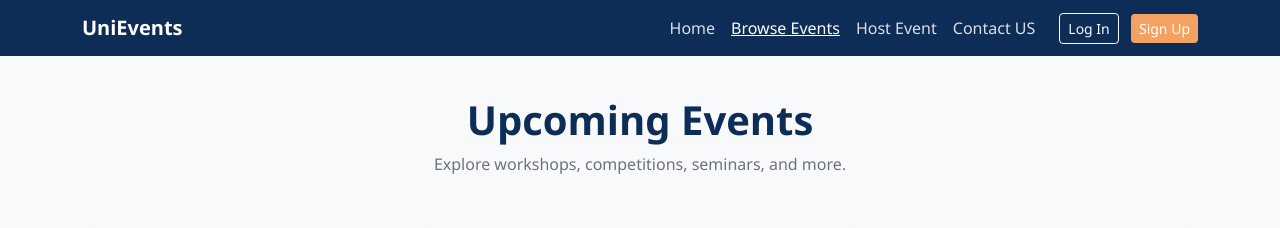
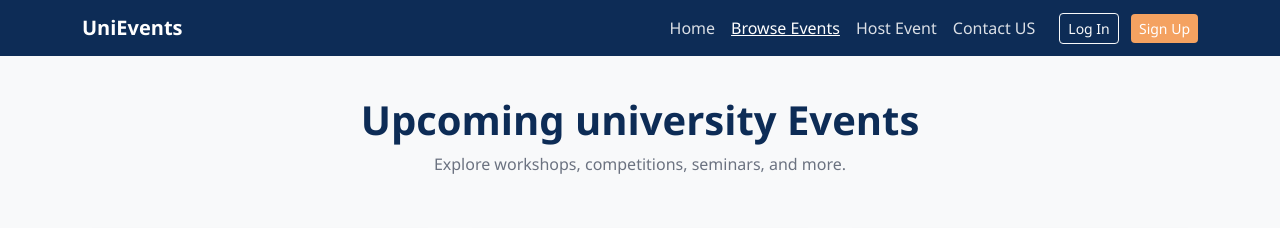
Before and after one commit to momen5406/SA-Project-UniEvents, a plain HTML site: page pages/events.html in a window 1280 px wide. Shown: the top 228 px of the page. Drawn offline with nearby package versions, Linux system fonts and the light colour scheme; files whose address does not match are found by name.

Commit message:
Update header text for events section

```diff
--- a/pages/events.html
+++ b/pages/events.html
@@ -40,7 +40,7 @@
 
   <!-- HEADER -->
   <section class="events-header">
-    <h1>Upcoming Events</h1>
+    <h1>Upcoming university Events</h1>
     <p>Explore workshops, competitions, seminars, and more.</p>
   </section>
 
```
